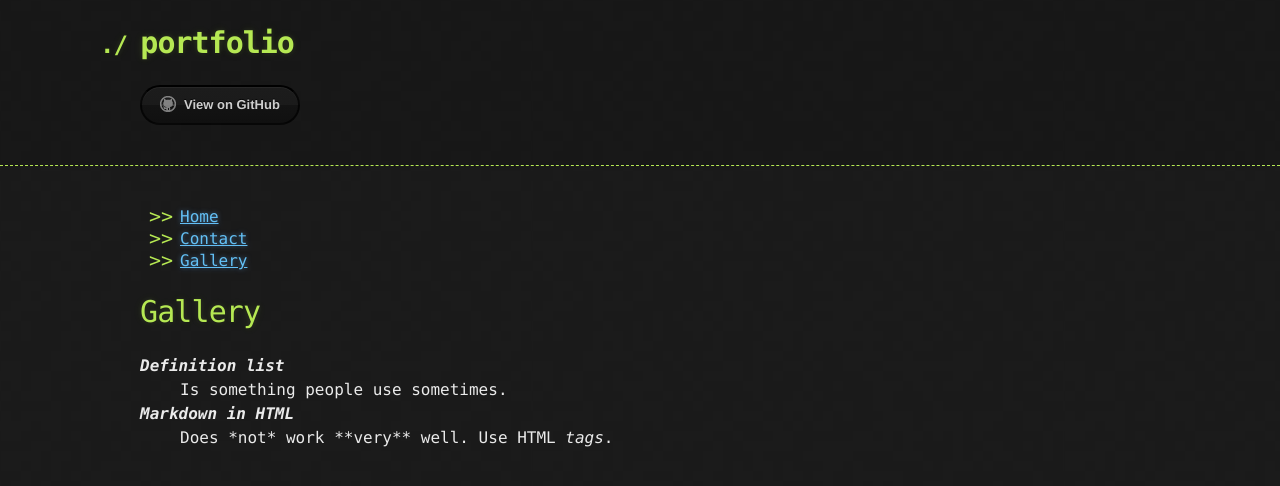
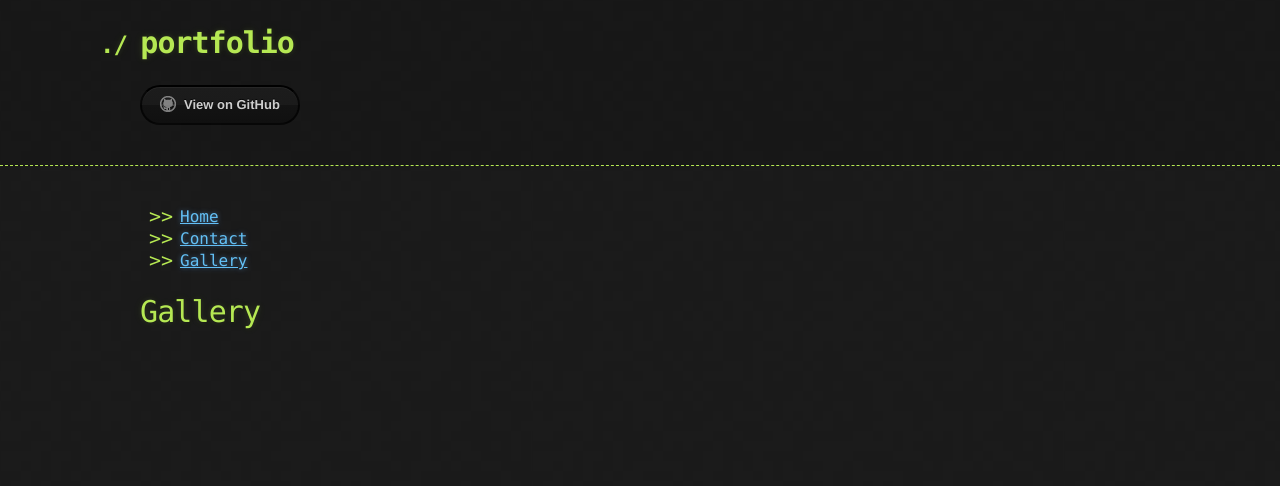
Before and after one commit to Sam2471/portfolio, a Jekyll site: the page built from gallery.md, in a window 1280 px wide. Shown: the top 486 px of the page. Built offline with Jekyll 4.4.1, drawn with Linux system fonts in a browser that asks for light colours; our own code applies the rules of GitHub Pages for plain Markdown files; the repository's description, which GitHub fills in, is left out.

Commit message:
Update gallery.md

```diff
--- a/gallery.md
+++ b/gallery.md
@@ -1,8 +1,5 @@
+---
+layout: default
+---
+
 # Gallery
-
-<dl>
-  <dt>Definition list</dt>
-  <dd>Is something people use sometimes.</dd>
-  <dt>Markdown in HTML</dt>
-  <dd>Does *not* work **very** well. Use HTML <em>tags</em>.</dd>
-</dl>
```
